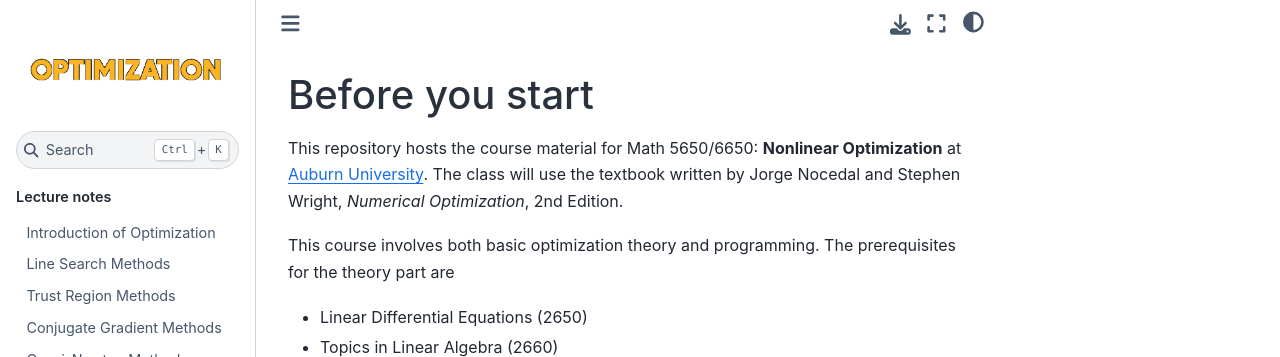
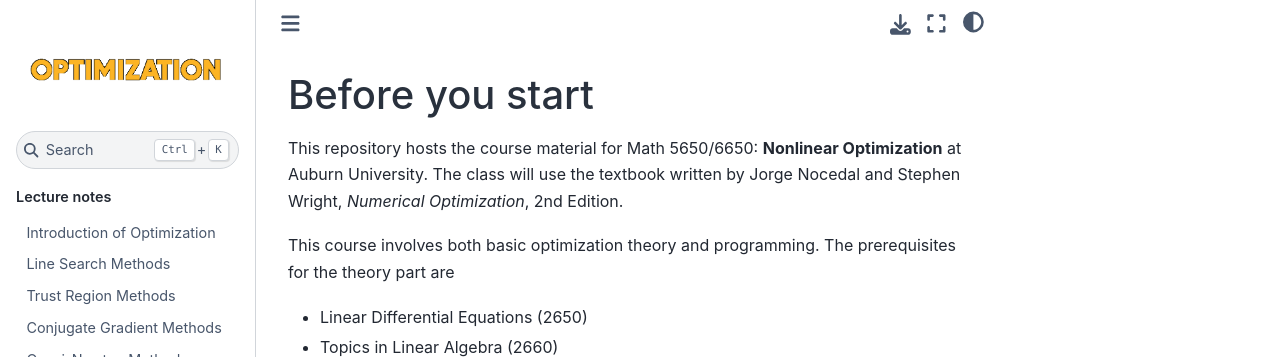
Before and after one commit to Auburn-5650-6650-Fall-2023/auburn-5650-6650-fall-2023.github.io, a Jupyter Book: the page built from index.md, in a window 1280 px wide. Shown: the top 357 px of the page. Built offline with Jupyter Book 1.0.4 settings and Sphinx 7.4.7 and the Sphinx Book theme 1.1.4, drawn with Linux system fonts in a browser that asks for light colours; some of the changed lines change nothing that is shown.

Commit message:
update pdf

```diff
--- a/_config.yml
+++ b/_config.yml
@@ -18,6 +18,7 @@
 
 # Define the name of the latex output file for PDF builds
 latex:
+  latex_engine: xelatex
   latex_documents:
     targetname: book.tex
 
@@ -118,3 +119,5 @@
     - sphinx_proof
     - sphinx_multitoc_numbering
     - sphinx_design
+
+only_build_toc_files: true
--- a/index.md
+++ b/index.md
@@ -1,6 +1,6 @@
 # Before you start
 
-This repository hosts the course material for Math 5650/6650: **Nonlinear Optimization** at [Auburn University](https://www.auburn.edu/cosam/departments/math/). The class will use the textbook written by Jorge Nocedal and Stephen Wright, *Numerical Optimization*, 2nd Edition.
+This repository hosts the course material for Math 5650/6650: **Nonlinear Optimization** at Auburn University. The class will use the textbook written by Jorge Nocedal and Stephen Wright, *Numerical Optimization*, 2nd Edition.
 
 This course involves both basic optimization theory and programming. The prerequisites for the theory part are
 
```
Also changed, not shown: _toc.yml (line endings or trailing spaces), 5 other files.
